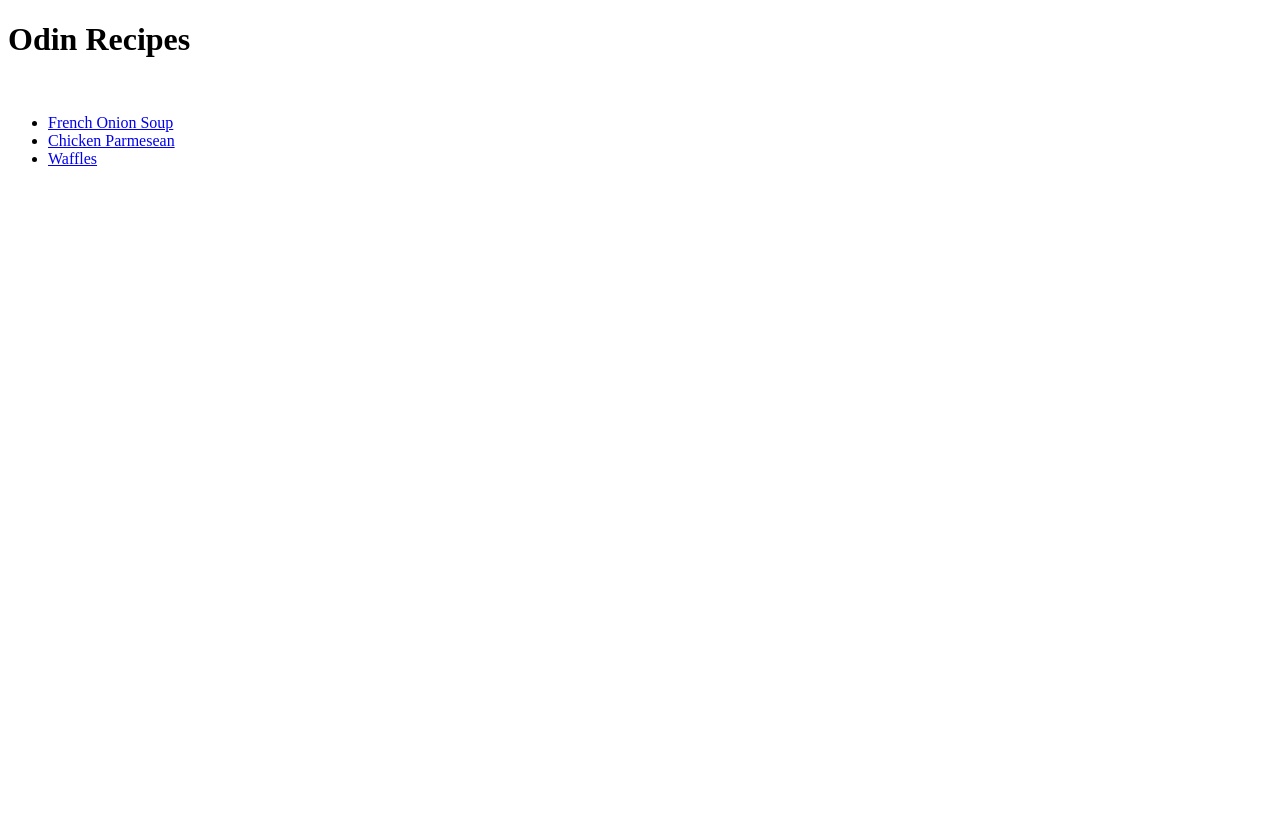
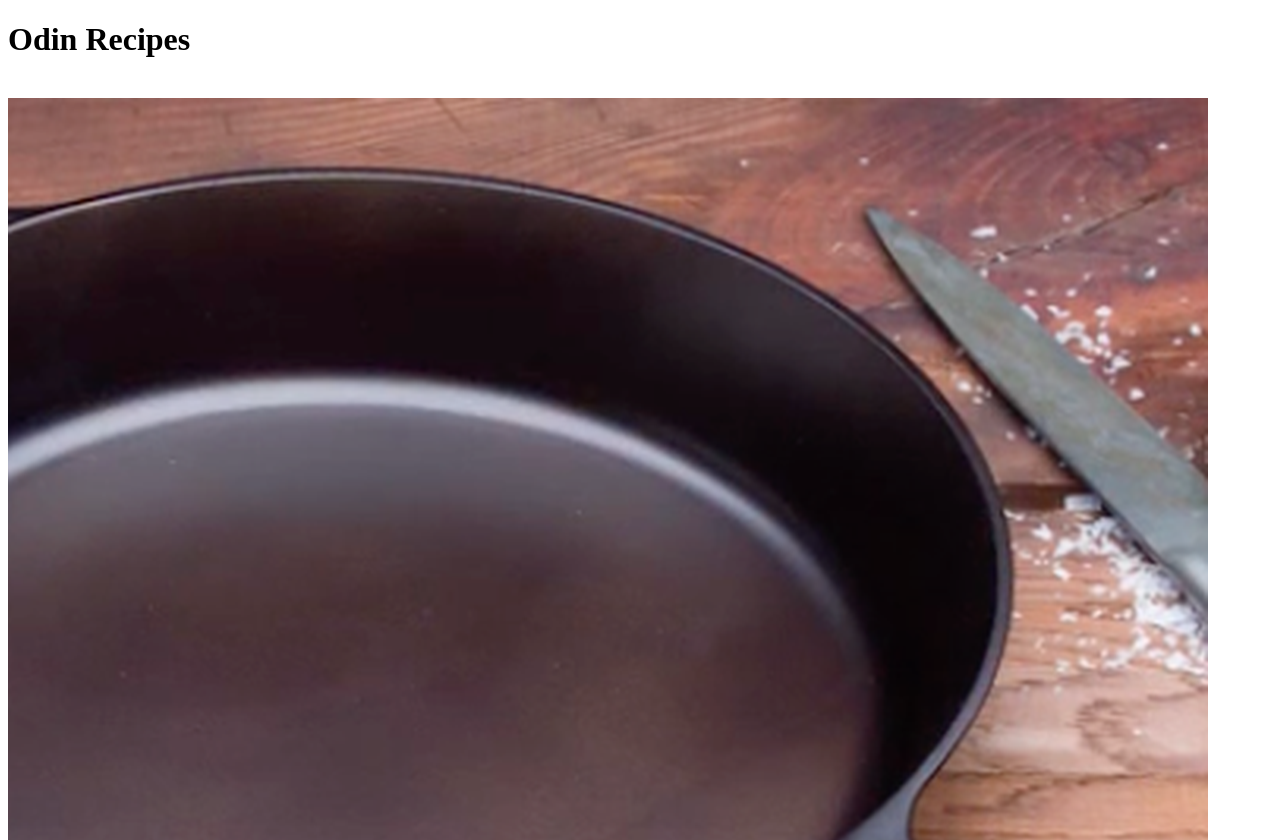
Before and after one commit to bungiecord/odin-recipes, a plain HTML site: page index.html in a window 1280 px wide. Shown: the top 840 px of the page. Before the commit the page ends 800 px from the top, so only its background shows below. Drawn offline with Linux system fonts and the light colour scheme.

Commit message:
Add image to index

```diff
--- a/index.html
+++ b/index.html
@@ -7,6 +7,8 @@
 
     <body>
         <h1>Odin Recipes</h1>
+        <br>
+        <img src="images/Skillet_knife.png">
         <br>
         <ul>
             <li><a href="recipes/french-onion-soup.html">French Onion Soup</a></li>
```
Also changed, not shown: images/Skillet_knife.png (added).
